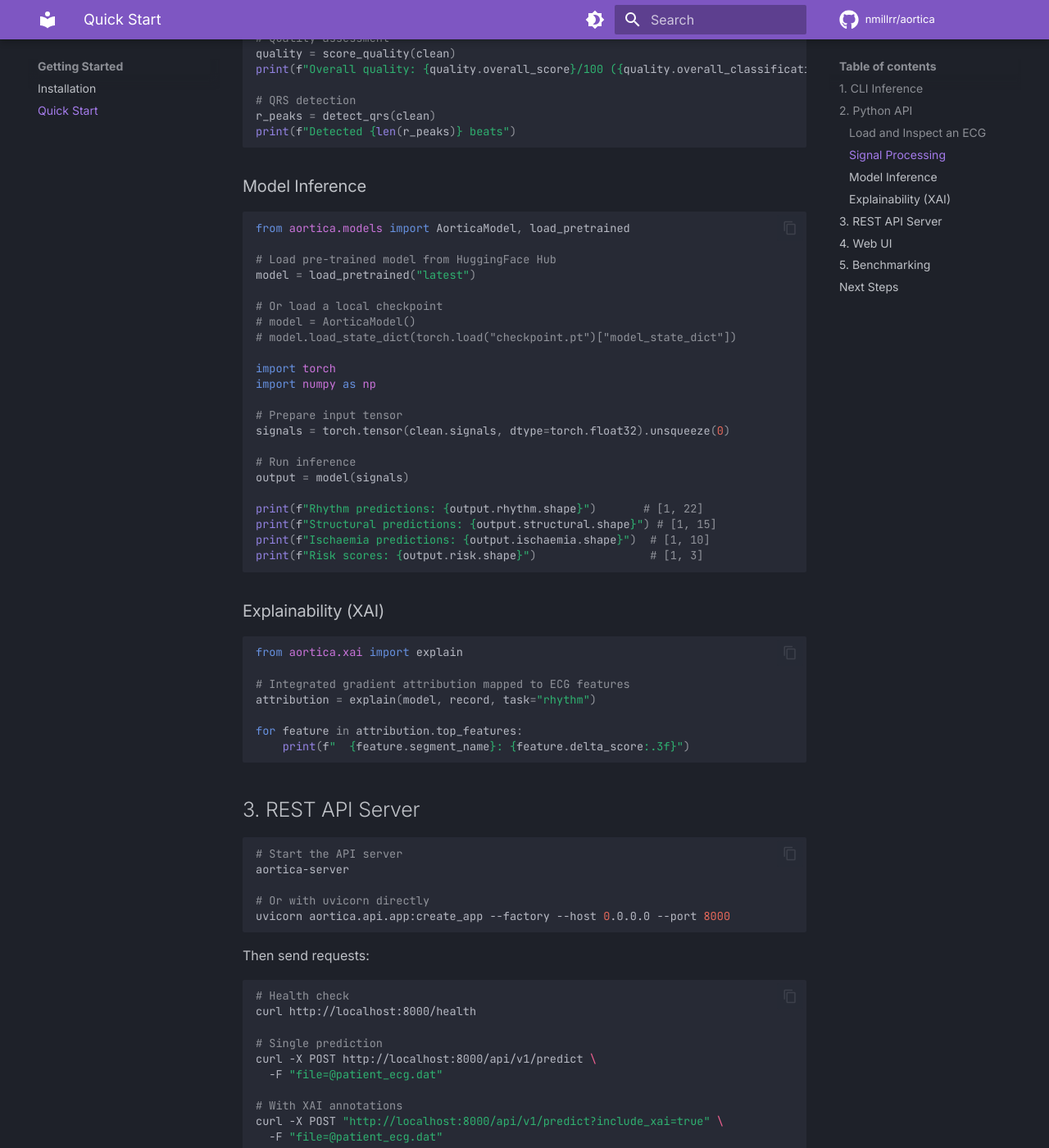
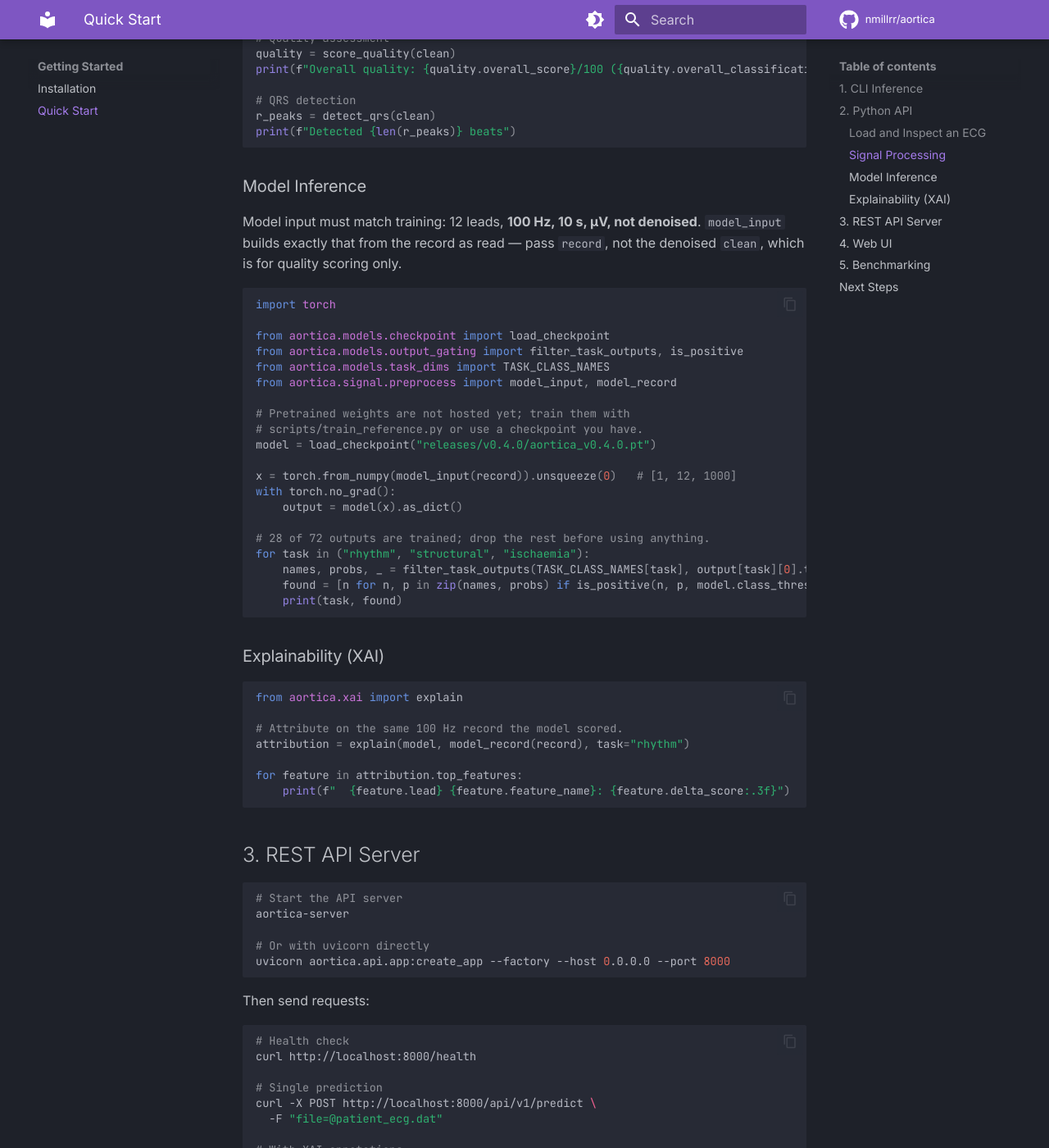
Before and after one commit to nmillrr/aortica, an MkDocs documentation site: the page built from docs/getting-started/quickstart.md, in a window 1280 px wide and 1400 px high, scrolled down 1061 px. Shown: the whole window at 82% size. Built offline with MkDocs 1.6.1 and Material for MkDocs 9.7.7, drawn with Linux system fonts in a browser that asks for light colours; comment, search, counter and statistics services are not loaded; some of the changed text lies outside the part shown.

Commit message:
Docs: install from source, describe the 28 trained outputs
- Installation, index, Raspberry Pi, LMIC and onboarding pages told users to
  'pip install aortica' (not on PyPI) and fetch models from a private
  HuggingFace repo. They now install from a clone and use the edge model
  committed under releases/v0.3.0; the Pi provisioning script does the same.
- docs/index.md advertised 22/15/10/3 classes including VT, VF, LVSD, HCM
  and mortality; it now lists the 28 trained outputs and says the risk head
  is untrained.
- The quickstart fed the denoised, native-rate signal straight into the
  model (the train/serve mismatch fixed in this branch) and printed stale
  head widths; it now uses load_checkpoint, model_input, gating and
  per-class thresholds.
- releases/README.md explains which release is which.

Co-Authored-By: Claude Opus 5.5 <noreply@anthropic.com>

````diff
--- a/docs/getting-started/quickstart.md
+++ b/docs/getting-started/quickstart.md
@@ -7,14 +7,14 @@ This guide walks through the core Aortica workflows: loading ECGs, running infer
 The fastest way to get started:
 
 ```bash
-# Predict on a single ECG file
-aortica predict patient_ecg.dat
+# Predict on a single ECG file (WFDB: pass the record's .hea)
+aortica predict patient_ecg.hea --model releases/v0.4.0/aortica_v0.4.0.pt
 
 # JSON output
-aortica predict patient_ecg.dat --format json
+aortica predict patient_ecg.hea --model ... --format json
 
-# Select specific task heads
-aortica predict patient_ecg.dat --tasks rhythm,risk
+# Select specific task heads (the risk head is untrained and always suppressed)
+aortica predict patient_ecg.hea --model ... --tasks rhythm,ischaemia
 ```
 
 ## 2. Python API
@@ -52,29 +52,31 @@ print(f"Detected {len(r_peaks)} beats")
 
 ### Model Inference
 
+Model input must match training: 12 leads, **100 Hz, 10 s, µV, not denoised**.
+`model_input` builds exactly that from the record as read — pass `record`, not
+the denoised `clean`, which is for quality scoring only.
+
 ```python
-from aortica.models import AorticaModel, load_pretrained
+import torch
 
-# Load pre-trained model from HuggingFace Hub
-model = load_pretrained("latest")
+from aortica.models.checkpoint import load_checkpoint
+from aortica.models.output_gating import filter_task_outputs, is_positive
+from aortica.models.task_dims import TASK_CLASS_NAMES
+from aortica.signal.preprocess import model_input, model_record
 
-# Or load a local checkpoint
-# model = AorticaModel()
-# model.load_state_dict(torch.load("checkpoint.pt")["model_state_dict"])
+# Pretrained weights are not hosted yet; train them with
+# scripts/train_reference.py or use a checkpoint you have.
+model = load_checkpoint("releases/v0.4.0/aortica_v0.4.0.pt")
 
-import torch
-import numpy as np
+x = torch.from_numpy(model_input(record)).unsqueeze(0)   # [1, 12, 1000]
+with torch.no_grad():
+    output = model(x).as_dict()
 
-# Prepare input tensor
-signals = torch.tensor(clean.signals, dtype=torch.float32).unsqueeze(0)
-
-# Run inference
-output = model(signals)
-
-print(f"Rhythm predictions: {output.rhythm.shape}")       # [1, 22]
-print(f"Structural predictions: {output.structural.shape}") # [1, 15]
-print(f"Ischaemia predictions: {output.ischaemia.shape}")  # [1, 10]
-print(f"Risk scores: {output.risk.shape}")                 # [1, 3]
+# 28 of 72 outputs are trained; drop the rest before using anything.
+for task in ("rhythm", "structural", "ischaemia"):
+    names, probs, _ = filter_task_outputs(TASK_CLASS_NAMES[task], output[task][0].tolist())
+    found = [n for n, p in zip(names, probs) if is_positive(n, p, model.class_thresholds)]
+    print(task, found)
 ```
 
 ### Explainability (XAI)
@@ -82,11 +84,11 @@ print(f"Risk scores: {output.risk.shape}")                 # [1, 3]
 ```python
 from aortica.xai import explain
 
-# Integrated gradient attribution mapped to ECG features
-attribution = explain(model, record, task="rhythm")
+# Attribute on the same 100 Hz record the model scored.
+attribution = explain(model, model_record(record), task="rhythm")
 
 for feature in attribution.top_features:
-    print(f"  {feature.segment_name}: {feature.delta_score:.3f}")
+    print(f"  {feature.lead} {feature.feature_name}: {feature.delta_score:.3f}")
 ```
 
 ## 3. REST API Server
````
Also changed, not shown: other parts of docs/getting-started/quickstart.md (+1 -1 lines), docs/deployment/LMIC_PILOT_GUIDE.md (+2 -1 lines), docs/deployment/raspberry-pi.md (+6 -3 lines), docs/getting-started/installation.md (+17 -10 lines), docs/index.md (+19 -15 lines), releases/README.md (added, +17 -0 lines), 1 other file.
